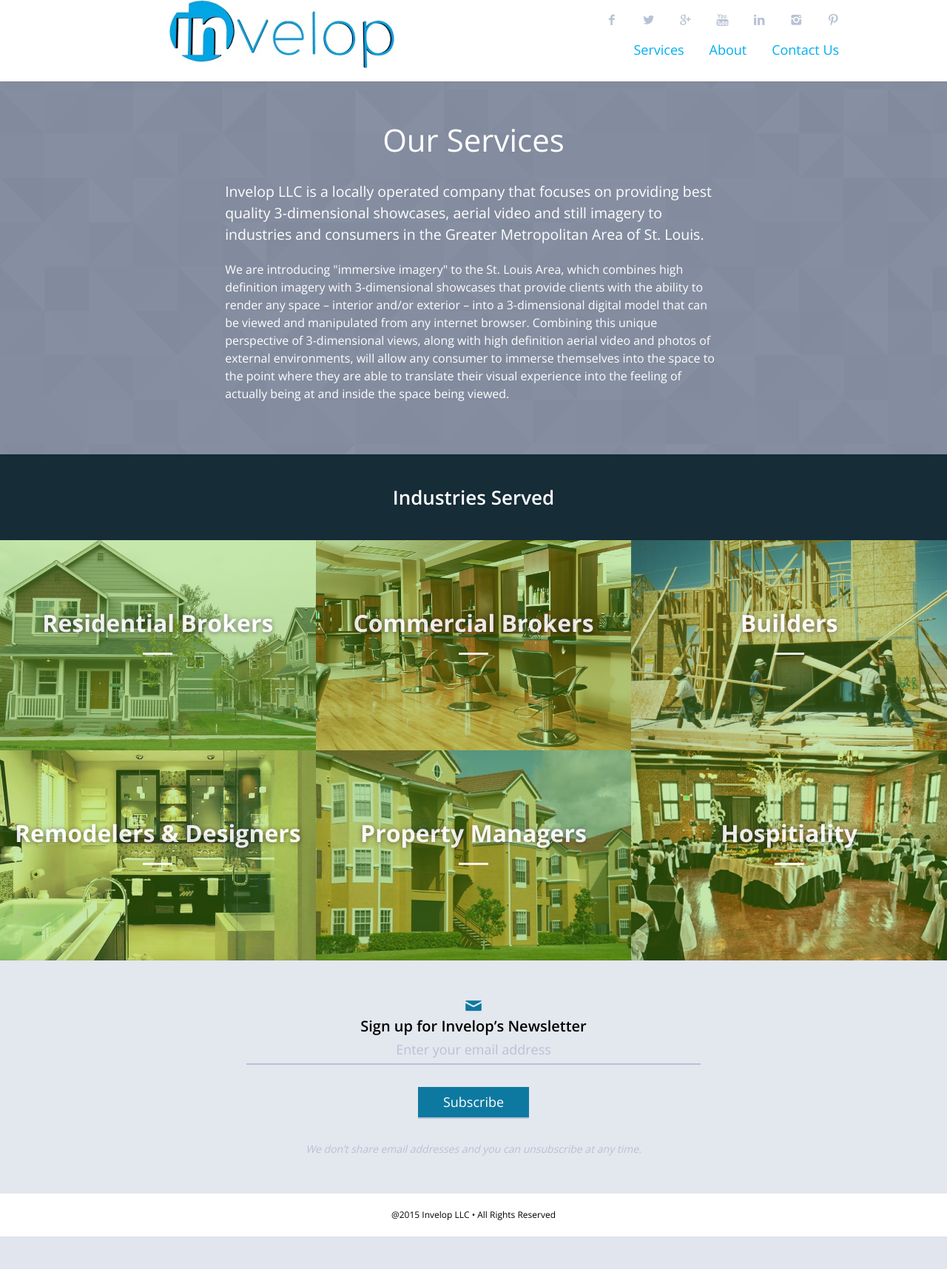
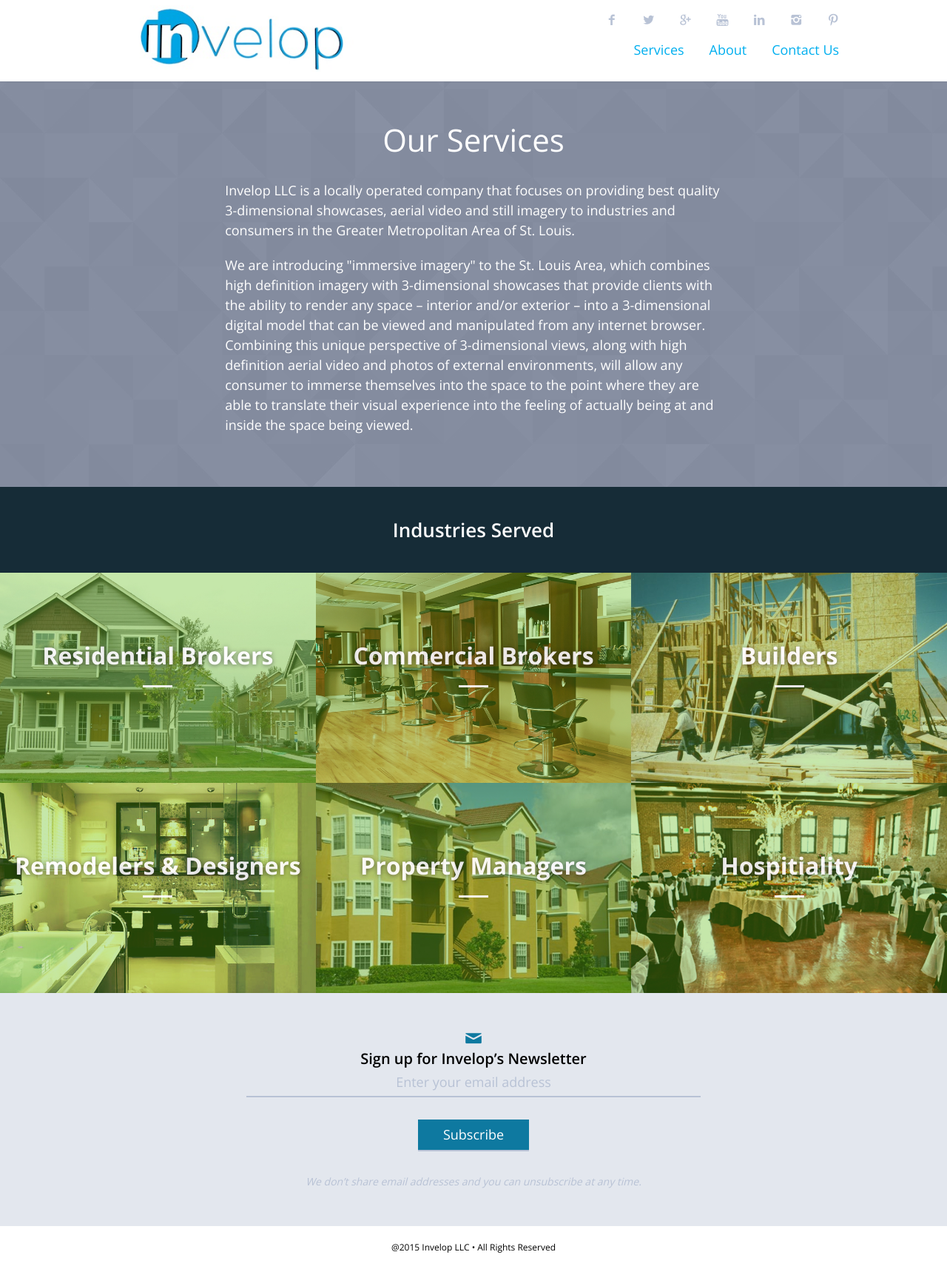
Before and after one commit to n8paul19/n8paul19.github.io, a PHP site: page /clients/invelopnow/services.html in a window 1280 px wide. Shown: the whole page at 74% size. Before the commit the page ends 1671 px from the top, so only its background shows below. Run offline with PHP 8.4, Linux system fonts and the light colour scheme; some libraries are stand-ins or nearby versions; grey boxes are pictures that could not be loaded.

Commit message:
CSS updates

```diff
--- a/clients/invelopnow/contactthanks.php
+++ b/clients/invelopnow/contactthanks.php
@@ -119,14 +119,14 @@
 	<script type="text/javascript" src="//code.jquery.com/jquery-migrate-1.2.1.min.js"></script>
 	<script src="js/main-min.js"></script>
 
-    <!-- Google Analytics: change UA-XXXXX-X to be your site's ID. -->
+
     <script>
     (function(b,o,i,l,e,r){b.GoogleAnalyticsObject=l;b[l]||(b[l]=
       function(){(b[l].q=b[l].q||[]).push(arguments)});b[l].l=+new Date;
     e=o.createElement(i);r=o.getElementsByTagName(i)[0];
     e.src='//www.google-analytics.com/analytics.js';
     r.parentNode.insertBefore(e,r)}(window,document,'script','ga'));
-    ga('create','UA-XXXXX-X');ga('send','pageview');
+    ga('create','UA-58307127-1');ga('send','pageview');
     </script>
   </body>
 </html>
--- a/clients/invelopnow/css/style.css
+++ b/clients/invelopnow/css/style.css
@@ -79,11 +79,8 @@ h4, h5, h6 {
 
 p {
   margin-bottom: 20px;
-  font-size: 16px;
+  font-size: 18px;
   line-height: 1.5; }
-
-p.lead {
-  font-size: 130%; }
 
 body {
   width: 100%;
@@ -1503,11 +1500,11 @@ header {
     width: 100%; }
   header video.logo-loop {
     background: #fff !important;
-    margin-top: -20px;
+    margin-top: -8px;
     width: 100%;
-    max-width: 400px;
+    max-width: 360px;
     height: auto;
-    margin-left: auto;
+    margin-left: 0;
     margin-right: auto;
     display: block; }
   header nav {
@@ -1609,6 +1606,7 @@ div.slider-message {
   width: 100%;
   height: 100%;
   padding: 0;
+  background-image: url(../images/invelop-video-bg.jpg);
   background-size: cover;
   overflow: hidden;
   z-index: 1; }
@@ -1627,7 +1625,7 @@ div.slider-message {
 section.home-lead {
   z-index: 80;
   position: relative;
-  background: rgba(255, 255, 255, 0.9);
+  background: rgba(227, 231, 238, 0.9);
   text-align: center;
   padding: 40px 0; }
   section.home-lead h1 {
@@ -1817,7 +1815,7 @@ section.threed-showcase {
     float: left;
     width: 97.9166666667%;
     margin: 0 1.0416666667%;
-    color: rgba(255, 255, 255, 0.5); }
+    color: white; }
 
 @media screen and (min-width: 820px) {
   section.threed-showcase article {
--- a/clients/invelopnow/scss/header.scss
+++ b/clients/invelopnow/scss/header.scss
@@ -42,11 +42,11 @@ header {
 
 	video.logo-loop {
 		background: #fff !important;
-		margin-top: -20px;
+		margin-top: -8px;
 		width: 100%;
-		max-width:400px;
+		max-width:360px;
 		height:auto;
-		margin-left: auto;
+		margin-left: 0;
 		margin-right: auto;
 		display: block;
 	}
--- a/clients/invelopnow/scss/home.scss
+++ b/clients/invelopnow/scss/home.scss
@@ -60,6 +60,7 @@ div.slider-message {
 	width: 100%;
 	height: 100%;
 	padding: 0;
+	background-image: url(../images/invelop-video-bg.jpg);
 	background-size: cover;
 	overflow: hidden;
 	z-index: 1;
@@ -78,7 +79,7 @@ div.slider-message {
 section.home-lead {
 	z-index: 80;
 	position: relative;
-	background: rgba(255, 255, 255, .9);
+	background: rgba(227, 231, 238, .9);
 	text-align:center;
 	padding:40px 0;
 
--- a/clients/invelopnow/scss/threed-showcase.scss
+++ b/clients/invelopnow/scss/threed-showcase.scss
@@ -29,7 +29,7 @@ section.threed-showcase {
 	.threed-message {
 		@include column(12);
 		// margin-top:20px;
-		color:rgba(255, 255, 255, 0.5);
+		color:rgba(255, 255, 255, 1);
 	}
 }
 
--- a/clients/invelopnow/scss/typography.scss
+++ b/clients/invelopnow/scss/typography.scss
@@ -33,10 +33,10 @@ h4, h5, h6 {
 
 p {
 	margin-bottom:20px;
-	font-size:16px;
+	font-size:18px;
 	line-height:1.5;
 }
 
-p.lead {
-		font-size: 130%;
-}
+// p.lead {
+// 		font-size: 130%;
+// }
```
Also changed, not shown: clients/invelopnow/images/invelop-video-bg.jpg (added), 1 other file.
